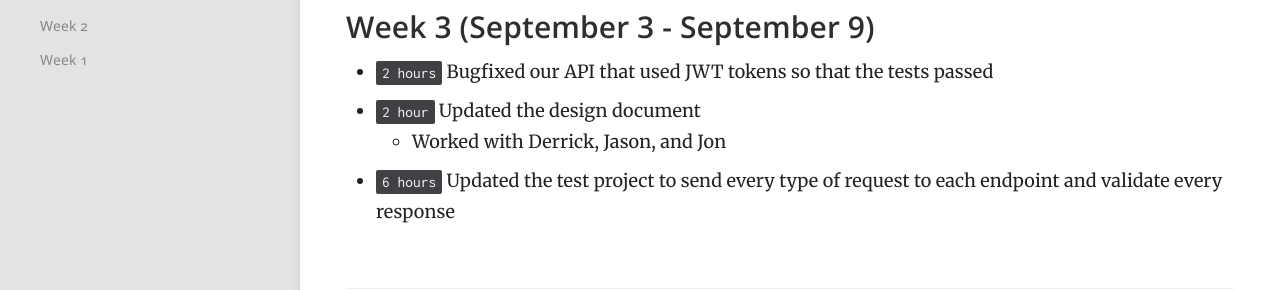
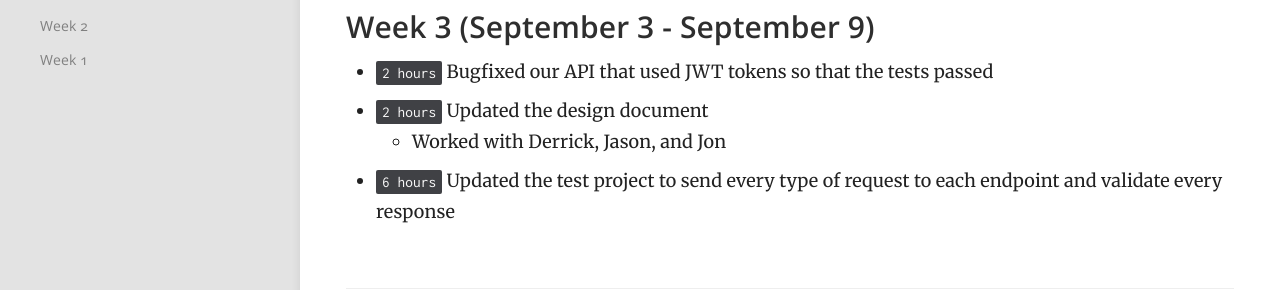
Before and after one commit to jiejasonliu/team-echo-site, a Jekyll site: the page built from _docs/individual-logs/masonaustin-logs.md, in a window 1280 px wide and 900 px high. Shown: the part 284-574 px from the top of the window. Built offline with Jekyll 4.4.1, drawn with Linux system fonts in a browser that asks for light colours.

Commit message:
fixed typo

```diff
--- a/_docs/individual-logs/masonaustin-logs.md
+++ b/_docs/individual-logs/masonaustin-logs.md
@@ -6,7 +6,7 @@ order: 1
 
 ### Week 3 (September 3 - September 9)
   - `2 hours` Bugfixed our API that used JWT tokens so that the tests passed
-  - `2 hour` Updated the design document
+  - `2 hours` Updated the design document
     - Worked with Derrick, Jason, and Jon
   - `6 hours` Updated the test project to send every type of request to each endpoint and validate every response
 
```
